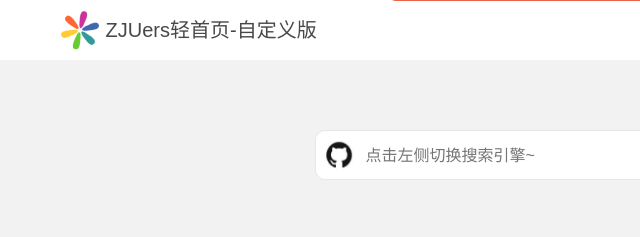
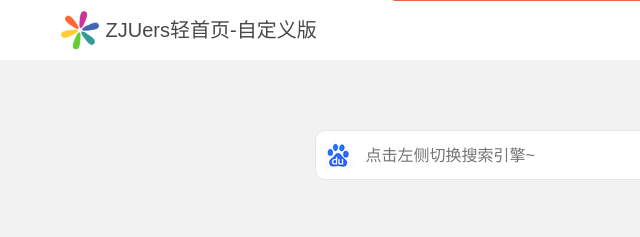
Before and after one commit to JiepengLab/Zjuers-navigation-DIY, a plain HTML site: page index.html in a window 1280 px wide. Shown: the top 237 px of the page, 0-640 px from the left. Drawn offline with nearby package versions, Linux system fonts and the light colour scheme; a script that the page names is missing; files whose address does not match are found by name.

Commit message:
fix initial search engine

```diff
--- a/index.html
+++ b/index.html
@@ -56,7 +56,7 @@
                                 <section class="sousuo">
                                         <div class="search">
                                                 <div class="search-box"><img class="search-icon"
-                                                                src="./ZJUers轻首页_files/logo_12.jpg"> <input type="text"
+                                                                src="./ZJUers轻首页_files/logo.jpg"> <input type="text"
                                                                 id="txt" class="search-input" autofocus=""
                                                                 placeholder=" 点击左侧切换搜索引擎~">
                                                         <button class="search-btn visible-sm visible-md visible-lg"
```
